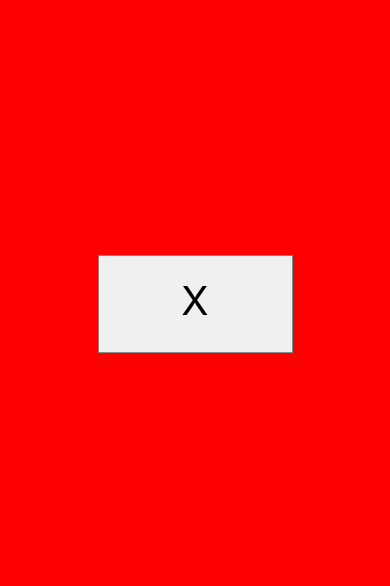
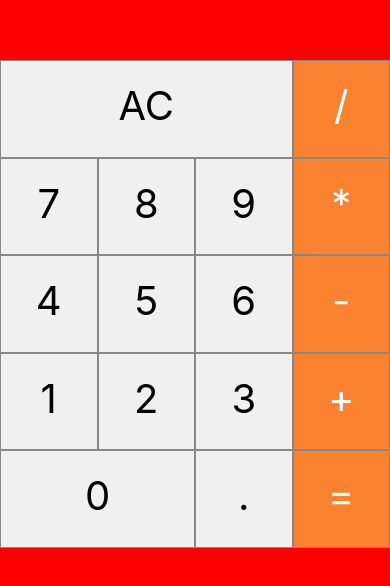
Before and after one commit to rodrigomadronadejesus/madronaAppCalculadora, a React Native app: screen / in a window 390 px wide. Shown: the part 118-704 px from the top of the page. Built offline with nearby package versions, Linux system fonts and the light colour scheme.

Commit message:
Criação do teclado

```diff
--- a/src/components/Render.js
+++ b/src/components/Render.js
@@ -5,7 +5,7 @@ import {
 } from 'react-native';
 
 import Styles from '../styles/Render';
-import Botao from "./Botao";
+import Teclado from "./Teclado";
 
 
 export default class Render extends Component {
@@ -13,7 +13,7 @@ export default class Render extends Component {
     render (){
         return (
             <SafeAreaView style={Styles.Container}>
-                <Botao nome='X' valor='X' duplo/>
+                <Teclado/>
             </SafeAreaView>
         );
     }
--- /dev/null
+++ b/src/components/Teclado.js
@@ -0,0 +1,31 @@
+import React, { Component } from "react";
+import { View } from "react-native";
+
+import Botao from "../components/Botao";
+import Styles from '../styles/Teclado';
+
+export default class Teclado extends Component {
+    render (){
+        return (
+            <View style={Styles.Teclado}>
+                <Botao nome='AC'valor='AC' triplo/>
+                <Botao nome='/' valor='/' operacao/>
+                <Botao nome='7' valor='7'/>
+                <Botao nome='8' valor='8'/>
+                <Botao nome='9' valor='9'/>
+                <Botao nome='*' valor='*' operacao/>
+                <Botao nome='4' valor='4'/>
+                <Botao nome='5' valor='5'/>
+                <Botao nome='6' valor='6'/>
+                <Botao nome='-' valor='-' operacao/>
+                <Botao nome='1' valor='1'/>
+                <Botao nome='2' valor='2'/>
+                <Botao nome='3' valor='3'/>
+                <Botao nome='+' valor='+' operacao/>
+                <Botao nome='0' valor='0' duplo/>
+                <Botao nome='.' valor='.'/>
+                <Botao nome='=' valor='=' operacao/>
+            </View>
+        );
+    }
+}
--- /dev/null
+++ b/src/styles/Teclado.js
@@ -0,0 +1,9 @@
+import React from 'react';
+import { StyleSheet } from 'react-native';
+
+export default StyleSheet.create ({
+    Teclado: {
+        flexDirection: 'row',
+        flexWrap: 'wrap'
+    }
+});
```
